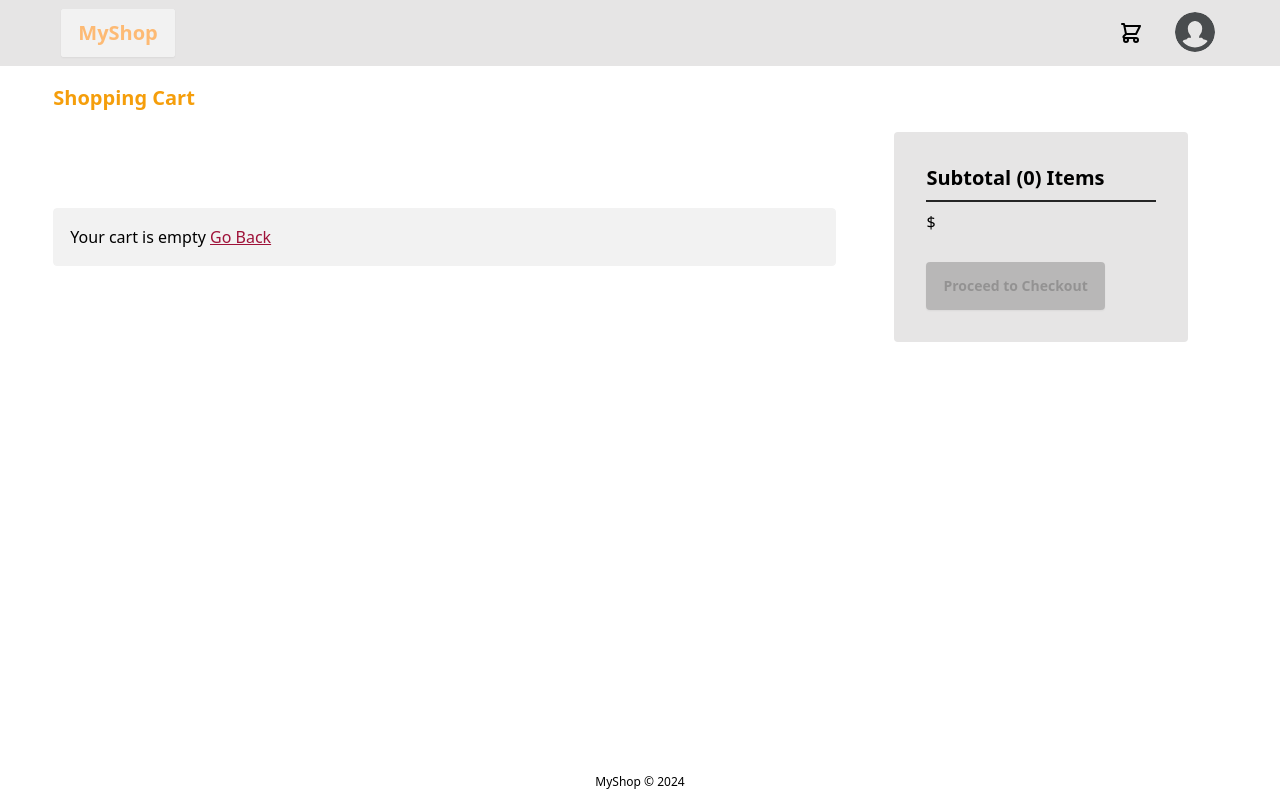
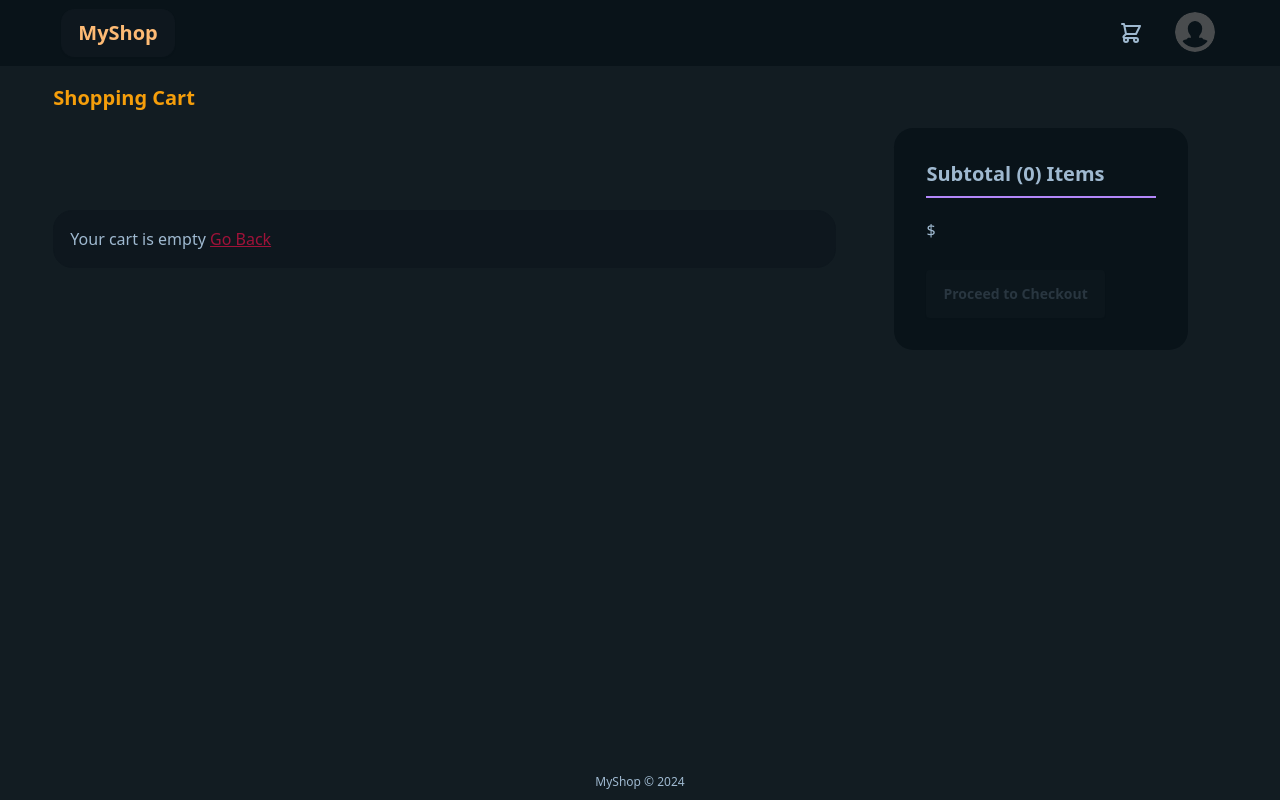
Before and after one commit to Sushannt/myshop-v2, a React (Vite) app in the folder frontend/: page /cart in a window 1280 px wide. Built offline with nearby package versions, Linux system fonts and the light colour scheme.

Commit message:
[fix]: "minor changes"

```diff
--- a/frontend/src/components/Header.jsx
+++ b/frontend/src/components/Header.jsx
@@ -30,7 +30,7 @@ const Header = () => {
   };
 
   return (
-    <header className="bg-base-300 backdrop-blur-lg  fixed top-0 left-0 w-full z-10">
+    <header className="bg-base-300 backdrop-blur-lg fixed top-0 left-0 w-full z-20">
       <div className="navbar md:w-11/12 mx-auto">
         <div className="flex-1">
           <Link className="btn text-orange-300 text-xl font-semibold" to="/">
--- a/frontend/src/screens/CartScreen.jsx
+++ b/frontend/src/screens/CartScreen.jsx
@@ -29,11 +29,11 @@ const CartScreen = () => {
 
   return (
     <>
-      <div className="w-11/12 mx-auto">
-        <div className="py-5 text-xl text-amber-500 font-black">
+      <div className="w-11/12 mx-auto relative">
+        <div className="py-5 text-xl text-amber-500 font-black absolute top-0 left-0">
           <h1>Shopping Cart</h1>
         </div>
-        <div className="grid grid-cols-12 space-x-5 space-y-5 md:space-y-0 place-items-center w-full">
+        <div className="grid grid-cols-12 space-x-5 space-y-5 md:space-y-0 place-items-center w-full pt-[8vh]">
           <div className="col-span-12 md:col-span-8 overflow-y-auto w-full">
             {cartItems.length === 0 ? (
               <Alert>
@@ -45,7 +45,8 @@ const CartScreen = () => {
                 </span>
               </Alert>
             ) : (
-              <table className="table">
+              <>
+                <table className="hidden md:table">
                   <tbody>
                     {cartItems.map((item) => (
                       <tr key={item._id}>
@@ -75,13 +76,15 @@ const CartScreen = () => {
                               addToCartHandler(item, Number(e.target.value));
                             }}
                           >
-                          {[...Array(item.countInStock).keys()].map((item) => {
+                            {[...Array(item.countInStock).keys()].map(
+                              (item) => {
                                 return (
                                   <option value={item + 1} key={item + 1}>
                                     {item + 1}
                                   </option>
                                 );
-                          })}
+                              }
+                            )}
                           </select>
                         </td>
                         <td>
@@ -96,10 +99,73 @@ const CartScreen = () => {
                     ))}
                   </tbody>
                 </table>
+                <div className="block md:hidden max-h-[60vh] overflow-y-auto">
+                  {cartItems.map((item) => (
+                    <div
+                      key={item._id}
+                      className="grid grid-cols-5 place-items-center gap-10 py-2"
+                    >
+                      <div className="col-span-2">
+                        <img
+                          src={item.image}
+                          alt={item.description}
+                          className="w-full rounded"
+                        />
+                      </div>
+                      <div className="col-span-3 max-h-3/4 overflow-y-auto">
+                        <table className="table-auto">
+                          <caption className="caption-top text-sm text-wrap text-start">
+                            {item.name}
+                          </caption>
+                          <tbody>
+                            <tr>
+                              <td className="text-sm">
+                                <p>{item.price}</p>
+                              </td>
+                              <td>
+                                <select
+                                  className="select w-full max-w-xs border-slate-600/10"
+                                  value={item.qty}
+                                  onChange={(e) => {
+                                    addToCartHandler(
+                                      item,
+                                      Number(e.target.value)
+                                    );
+                                  }}
+                                >
+                                  {[...Array(item.countInStock).keys()].map(
+                                    (item) => {
+                                      return (
+                                        <option value={item + 1} key={item + 1}>
+                                          {item + 1}
+                                        </option>
+                                      );
+                                    }
+                                  )}
+                                </select>
+                              </td>
+                              <td>
+                                <button
+                                  className="btn btn-outline btn-circle text-slate-500/50 border-none"
+                                  onClick={() =>
+                                    removeFromCartHandler(item._id)
+                                  }
+                                >
+                                  <XMarkIcon className="w-6" />
+                                </button>
+                              </td>
+                            </tr>
+                          </tbody>
+                        </table>
+                      </div>
+                    </div>
+                  ))}
+                </div>
+              </>
             )}
           </div>
           <div className="col-span-12 md:col-span-4 w-3/4 mx-auto">
-            <div className="card bg-base-300">
+            <div className="card bg-base-300 card-compact md:card-normal">
               <div className="card-body">
                 <h2 className="card-title border-b-2 border-accent pb-2">
                   Subtotal ({cartItems.reduce((acc, item) => acc + item.qty, 0)}
--- a/frontend/tailwind.config.js
+++ b/frontend/tailwind.config.js
@@ -70,6 +70,6 @@ export default {
   },
   plugins: [daisyui],
   daisyui: {
-    themes: ["lofi"],
+    themes: ["sunset"],
   },
 };
```
Lines whose indentation alone changed are shown as unchanged.
